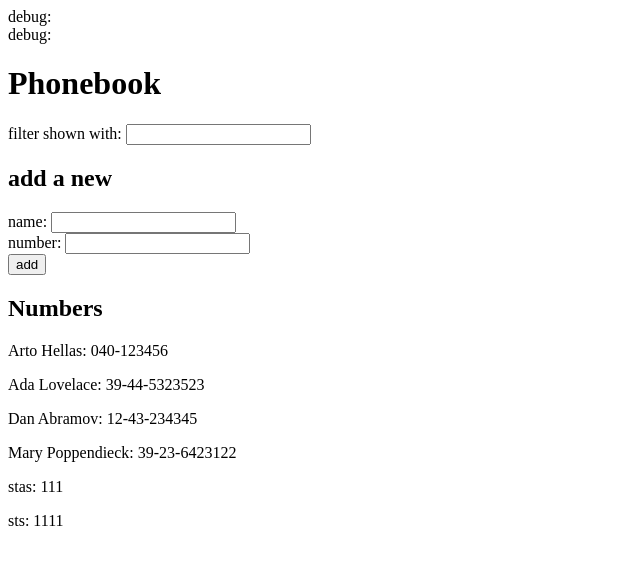
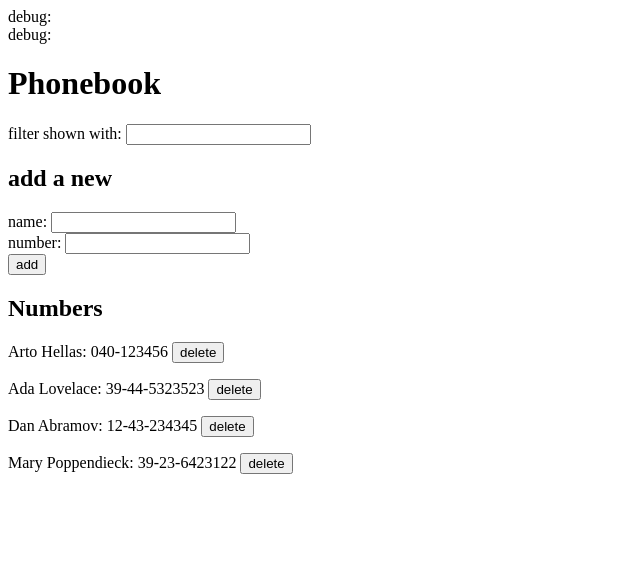
Before and after one commit to razorbanana/fullstackopen, a React (Create React App) app in the folder part2/phonebook/: page / in a window 1280 px wide. Shown: the top 564 px of the page, without its empty margins (0-640 px from the left). Built offline with nearby package versions, Linux system fonts and the light colour scheme; data requests are answered from the project's data file.

Commit message:
feat: 2.14

```diff
--- a/part2/phonebook/db.json
+++ b/part2/phonebook/db.json
@@ -19,16 +19,6 @@
       "name": "Mary Poppendieck",
       "number": "39-23-6423122",
       "id": 4
-    },
-    {
-      "name": "stas",
-      "number": "111",
-      "id": 5
-    },
-    {
-      "name": "sts",
-      "number": "1111",
-      "id": 6
     }
   ]
 }
--- a/part2/phonebook/src/App.js
+++ b/part2/phonebook/src/App.js
@@ -48,6 +48,16 @@ const App = () => {
     }
   }
 
+  const handlePersonDelete =(event) => {
+    event.preventDefault()
+    if(window.confirm(`delete person with id=${event.target.value}`)){
+      personService.deleteObject(event.target.value).then(response => {
+        const newPersons = persons.filter(person => person.id != event.target.value)
+        setPersons(newPersons)
+      })
+    }
+  }
+
   let personsToShow = persons.filter(person => person.name.toLowerCase().includes(filter.toLowerCase()))
 
   return (
@@ -57,9 +67,11 @@ const App = () => {
       <h1>Phonebook</h1>
       <Filter filter={filter} handleFilterChange={handleFilterChange}/>
       <h2>add a new</h2>
-      <PersonForm newName={newName} newNumber={newNumber} handleNameChange={handleNameChange} handleNumberChange={handleNumberChange} handleFormSubmit={handleFormSubmit}/>
+      <PersonForm newName={newName} newNumber={newNumber}
+      handleNameChange={handleNameChange} handleNumberChange={handleNumberChange}
+      handleFormSubmit={handleFormSubmit}/>
       <h2>Numbers</h2>
-      <Persons persons={personsToShow}/>
+      <Persons persons={personsToShow} handlePersonDelete={handlePersonDelete}/>
     </div>
   )
 }
@@ -88,20 +100,21 @@ const PersonForm = ({newName, newNumber, handleNameChange, handleNumberChange, h
   )
 }
 
-const Persons = ({persons}) => {
+const Persons = ({persons, handlePersonDelete}) => {
   return (
     <div>
       {persons.map(person =>
-        <Person key={person.number} person={person}/>
+        <Person key={person.number} person={person} handlePersonDelete={handlePersonDelete}/>
       )}
     </div>
   )
 }
 
-const Person = ({person}) => {
+const Person = ({person, handlePersonDelete}) => {
   return (
     <div>
-      <p>{person.name}: {person.number}</p>
+      <p>{person.name}: {person.number} <button value={person.id} onClick={handlePersonDelete}>delete</button>
+      </p>
     </div>
 
   )
--- a/part2/phonebook/src/service/personService.js
+++ b/part2/phonebook/src/service/personService.js
@@ -16,4 +16,8 @@ const update = (id, newObject) => {
     return axios.put(`${url}/${id}`,newObject).then(response => response.data)
 }
 
-export default {getAll, create, update}
+const deleteObject = (id) => {
+    return axios.delete(`${url}/${id}`).then(response => response.data)
+}
+
+export default {getAll, create, update, deleteObject}
```
